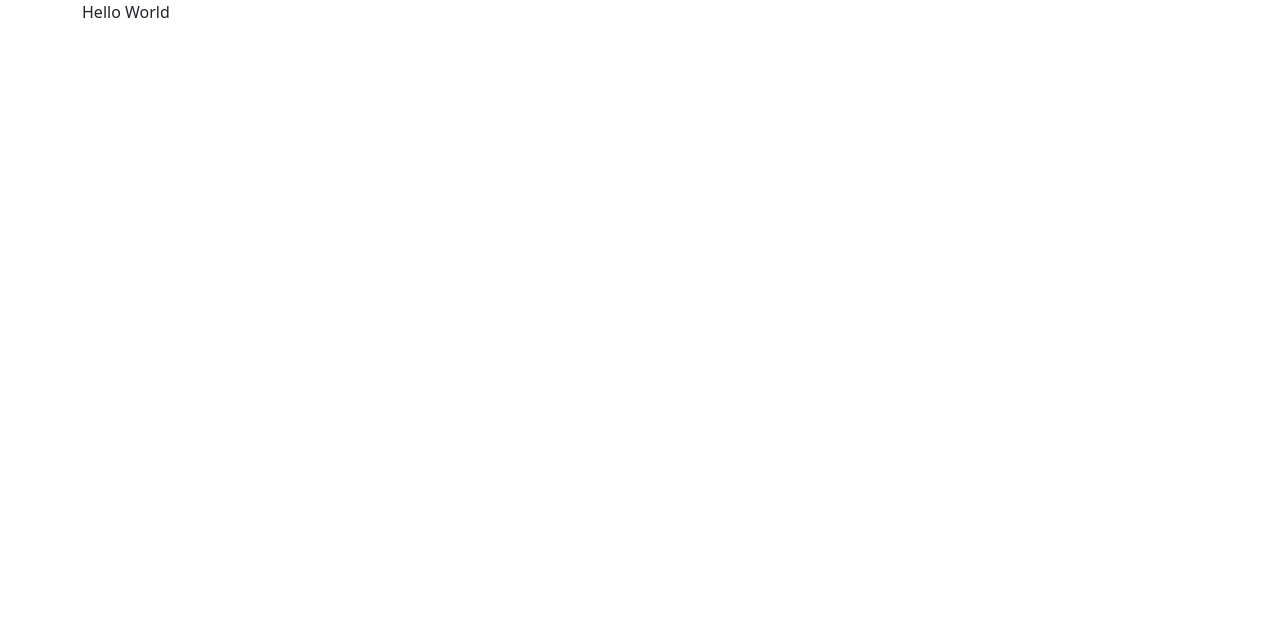
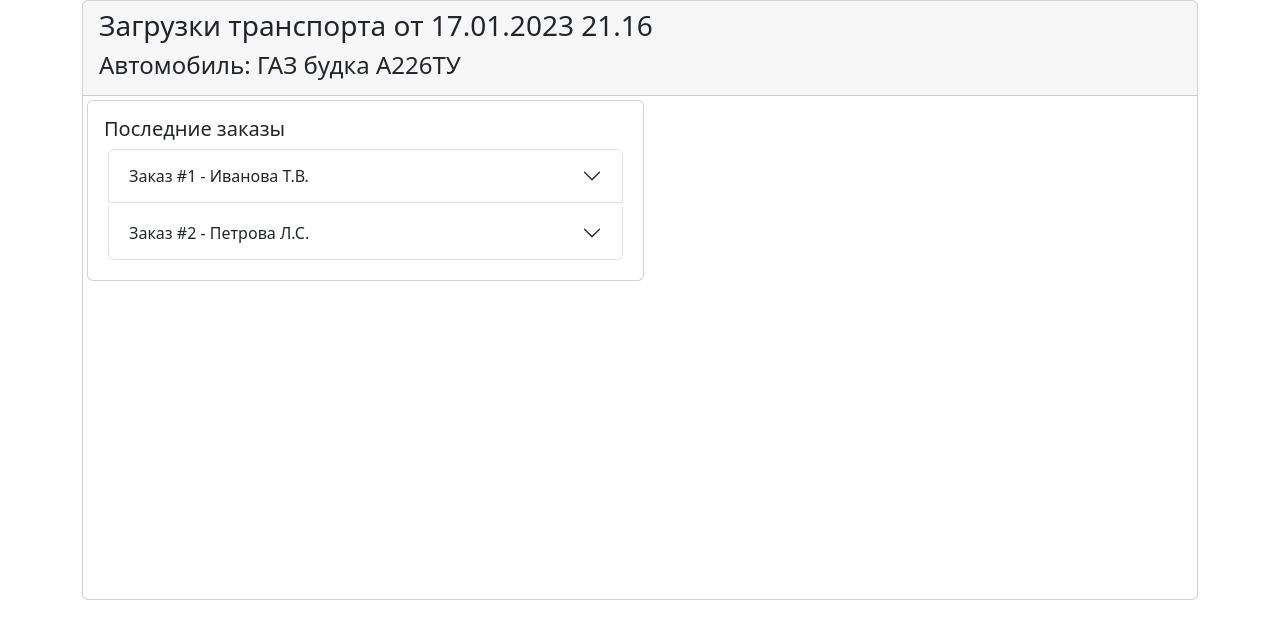
Before and after one commit to sabitovka/tla-system, a JavaScript app in the folder editor/: page / in a window 1280 px wide. Shown: the top 638 px of the page. Built offline with nearby package versions, Linux system fonts and the light colour scheme; the HTML template or start-up script is replaced by a standard one.

Commit message:
Simple interface

```diff
--- a/editor/src/App.js
+++ b/editor/src/App.js
@@ -1,10 +1,77 @@
 import Container from 'react-bootstrap/Container';
+import Card from 'react-bootstrap/Card';
+import Accordion from 'react-bootstrap/Accordion';
+import Table from 'react-bootstrap/Table';
+import ListGroup from 'react-bootstrap/ListGroup';
+import { parseQuery } from './utils';
+
 import 'bootstrap/dist/css/bootstrap.min.css';
 
 function App() {
+  console.log(parseQuery(window.location.search));
   return (
     <Container>
-      Hello World
+      <Card style={{ width: '100%', minHeight: '75vh' }}>
+      <Card.Header>
+        <h3>Загрузки транспорта от 17.01.2023 21.16</h3>
+        <h4>Автомобиль: ГАЗ будка А226ТУ</h4>
+      </Card.Header>
+      <div className='d-flex'>
+        <Card className='m-1 w-50'>
+          <Card.Body>
+            <Card.Title>Последние заказы </Card.Title>
+            <Accordion>
+              <Accordion.Item eventKey="0" className='m-1'>
+                <Accordion.Header>Заказ #1 - Иванова Т.В.</Accordion.Header>
+                <Accordion.Body className='p-0'>
+                  <Table striped bordered hover size="sm">
+                    <thead>
+                      <tr>
+                        <th>#</th>
+                        <th>First Name</th>
+                        <th>Last Name</th>
+                        <th>Username</th>
+                      </tr>
+                    </thead>
+                    <tbody>
+                      <tr>
+                        <td>1</td>
+                        <td>Mark</td>
+                        <td>Otto</td>
+                        <td>@mdo</td>
+                      </tr>
+                      <tr>
+                        <td>2</td>
+                        <td>Jacob</td>
+                        <td>Thornton</td>
+                        <td>@fat</td>
+                      </tr>
+                      <tr>
+                        <td>3</td>
+                        <td colSpan={2}>Larry the Bird</td>
+                        <td>@twitter</td>
+                      </tr>
+                    </tbody>
+                  </Table>
+                </Accordion.Body>
+              </Accordion.Item>
+              <Accordion.Item eventKey="1" className='m-1'>
+                <Accordion.Header>Заказ #2 - Петрова Л.С.</Accordion.Header>
+                <Accordion.Body>
+                  Lorem ipsum dolor sit amet, consectetur adipiscing elit, sed do
+                  eiusmod tempor incididunt ut labore et dolore magna aliqua. Ut enim ad
+                  minim veniam, quis nostrud exercitation ullamco laboris nisi ut
+                  aliquip ex ea commodo consequat. Duis aute irure dolor in
+                  reprehenderit in voluptate velit esse cillum dolore eu fugiat nulla
+                  pariatur. Excepteur sint occaecat cupidatat non proident, sunt in
+                  culpa qui officia deserunt mollit anim id est laborum.
+                </Accordion.Body>
+              </Accordion.Item>
+            </Accordion>
+          </Card.Body>
+        </Card>
+      </div>
+    </Card>
     </Container>
   );
 }
--- /dev/null
+++ b/editor/src/utils/index.js
@@ -0,0 +1,13 @@
+export function parseQuery(queryString) {
+    if (queryString === '') {
+        return {};
+    }
+
+    var query = {};
+    var pairs = (queryString[0] === '?' ? queryString.substr(1) : queryString).split('&');
+    for (var i = 0; i < pairs.length; i++) {
+        var pair = pairs[i].split('=');
+        query[decodeURIComponent(pair[0])] = decodeURIComponent(pair[1] || '');
+    }
+    return query;
+}
```
